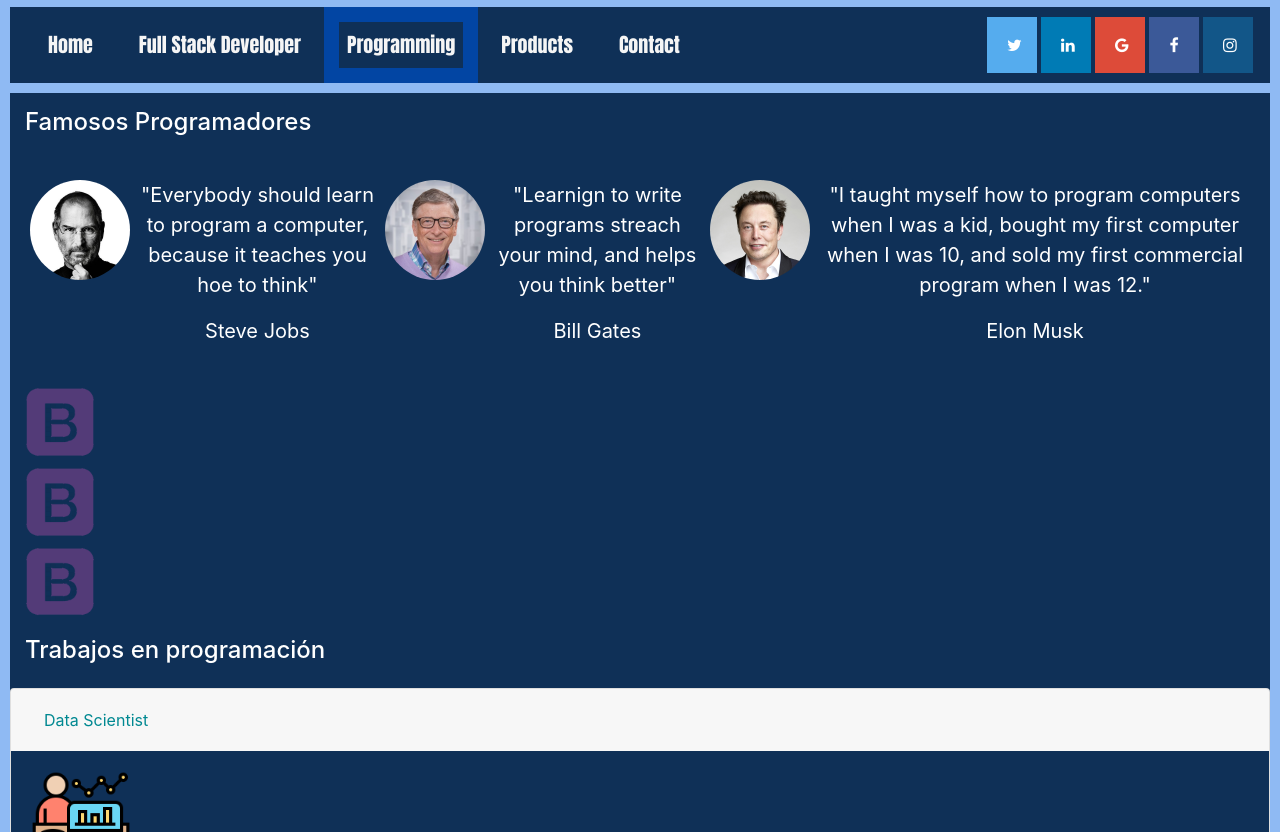
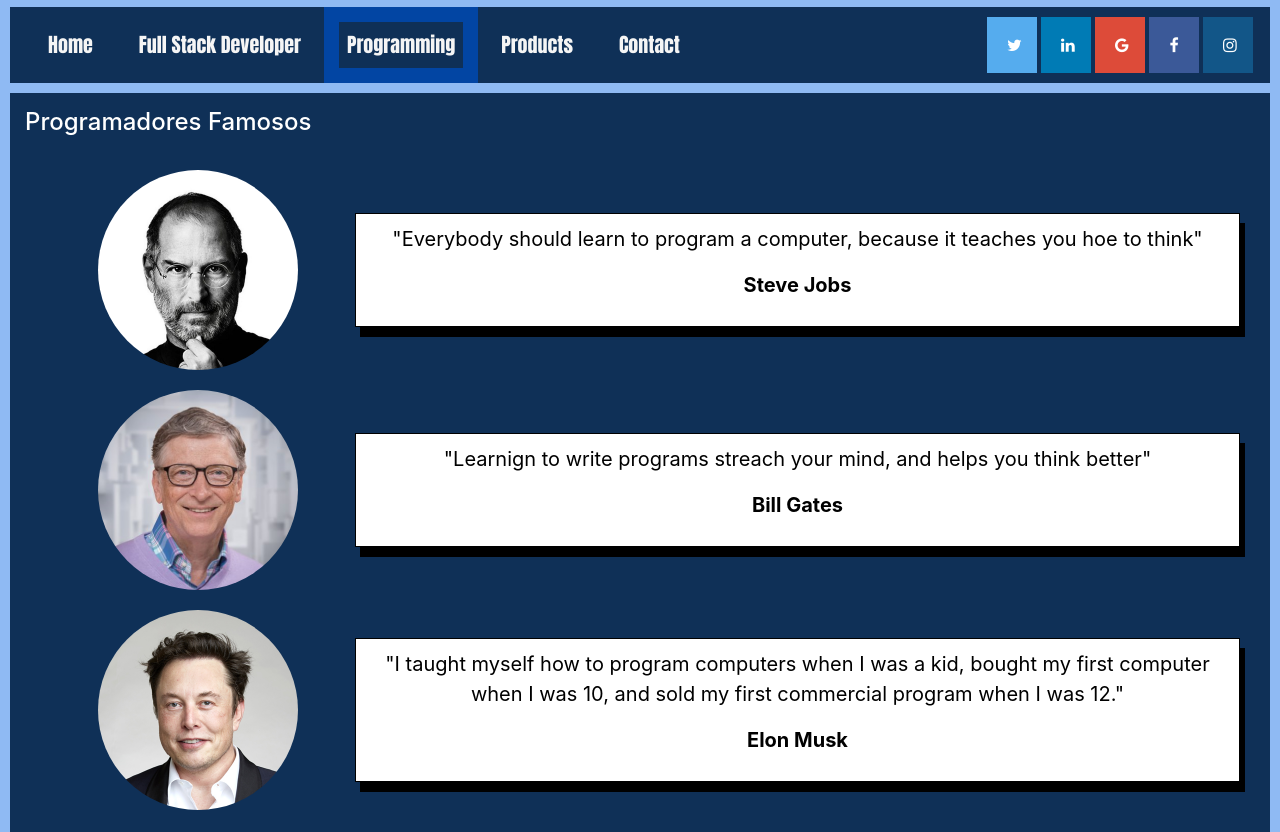
Before and after one commit to nicotosoroni/justtech, a website: page pages/programming.html in a window 1280 px wide. Shown: the part 113-945 px from the top of the page. Drawn offline with nearby package versions, Linux system fonts and the light colour scheme.

Commit message:
Agrega contenido y se da formato a Programming

```diff
--- a/pages/programming.html
+++ b/pages/programming.html
@@ -94,40 +94,54 @@
 		  </nav>
 	</header>
 
-	<section>
-		<div class="section__article--padding">
-			<h2 class="programadoresTitulo">Famosos Programadores</h2>
+	<section class="section__article--padding">
+		<div>
+			<h2 class="programadoresTitulo">Programadores Famosos</h2>
 		</div>
-		<div class="section__article--padding programadores text2">
-			<div>
-				<img class="redondear" src="../images/steve.png" width="100px" alt="">
+		<div class="section__article--padding flex flexCol text2">
+			<div class="flex flewRow">
+				<div class="flexGrow1">
+					<img class="redondear" src="../images/steve.png" width="200px" alt="">
 				</div>
-			<div>
+				<div class="textCenter flexGrow3 boxShadow">
 					<p>"Everybody should learn to program a computer, because it teaches you hoe to think"</p>
-				<p>Steve Jobs</p>
+					<p><strong>Steve Jobs</strong></p>
 				</div>
-			<div>
-				<img class="redondear" src="../images/bill.png" width="100px" alt="">
 			</div>
-			<div>
+			<div class="flex flewRow">
+				<div class="flexGrow1"v>
+					<img class="redondear" src="../images/bill.png" width="200px" alt="">
+				</div>
+				<div class="textCenter flexGrow3 boxShadow">
 					<p>"Learnign to write programs streach your mind, and helps you think better"</p>
-				<p>Bill Gates</p>
+					<p><strong>Bill Gates</strong></p>
 				</div>
-			<div>
-				<img class="redondear" src="../images/elon.png" width="100px" alt="">
 			</div>
-			<div>
+			<div class="flex flewRow">
+				<div class="flexGrow1">
+					<img class="redondear" src="../images/elon.png" width="200px" alt="">
+				</div>
+				<div class="textCenter flexGrow3 boxShadow">
 					<p>"I taught myself how to program computers when I was a kid, bought my first computer when I was 10, and sold my first commercial program when I was 12."</p>
-				<p>Elon Musk</p>
+					<p><strong>Elon Musk</strong></p>
+				</div>
 			</div>
 		</div>
 		<div>
+			<h3 class="programadoresTitulo">Otros programadores</h3>
+		</div>
+		<div class="flex flexRow section__article--padding text2">
 			<div>
-				<img src="../images/bootstrap.png" width="100px" alt="">
-			</div>			<div>
-				<img src="../images/bootstrap.png" width="100px" alt="">
-			</div>			<div>
-				<img src="../images/bootstrap.png" width="100px" alt="">
+				<img class="redondear" src="../images/gaben.png" width="100px" alt="">
+				<p class="textCenter section__article--padding white">GABEN</p>
+			</div>
+			<div>
+				<img class="redondear" src="../images/mark.png" width="100px" alt="">
+				<p class="textCenter section__article--padding white">MARK</p>
+			</div>
+			<div>
+				<img class="redondear" src="../images/jeff.png" width="100px" alt="">
+				<p class="textCenter section__article--padding white">JEFF</p>
 			</div>
 		</div>
 
--- a/scss/estilos.scss
+++ b/scss/estilos.scss
@@ -21,11 +21,6 @@
 
 h3 {
   font-size: 1.17em;
-}
-
-p,
-i {
-  color: $azul12;
 }
 
 body {
@@ -361,6 +356,39 @@
       }
 }
 
+.flex {
+  display: flex;
+  justify-content: space-around;
+}
+
+.flexCol {
+  flex-direction: column;
+}
+
+.flexRow {
+  flex-direction: row;
+}
+
+.flexGrow1{
+  flex-grow: 1;
+  padding: 10px;
+}
+
+.flexGrow3{
+  flex-grow: 3;
+}
+
+.textCenter{
+  text-align: center;
+}
+
+.quotes {
+  background-image: linear-gradient(red, yellow);
+  border-radius: 20px;
+  margin: auto;
+  width: 50%;
+  padding: 10px;
+}
 
 .programadoresTitulo {
   color: white;
@@ -370,17 +398,34 @@
   border-radius: 50%;
 }
 
+
+
 .text2{
-  p{
-  color: white;
+  color: black;
   font-size: 20px;
   top: 50%;
   left: 50%;
   text-align: center;
-  }
+
+}
+
+.white {
+  color: white;
+  margin-top: 10px;
+}
+
+.boxShadow {
+  border: 1px solid;
+  padding: 10px;
+  box-shadow: 5px 10px;
+  margin: auto;
+  width: 50%;
+  background-color: #FFFFFF;
 }
 
 /*----------Pagina Products----------*/
+
+
 
 .container1 {
   position: relative;
```
Also changed, not shown: pages/products.html (+9 -4 lines), css/estilos.css, images/gaben.png (added), images/jeff.png (added), images/mark.png (added). Lines whose indentation alone changed are shown as unchanged.
